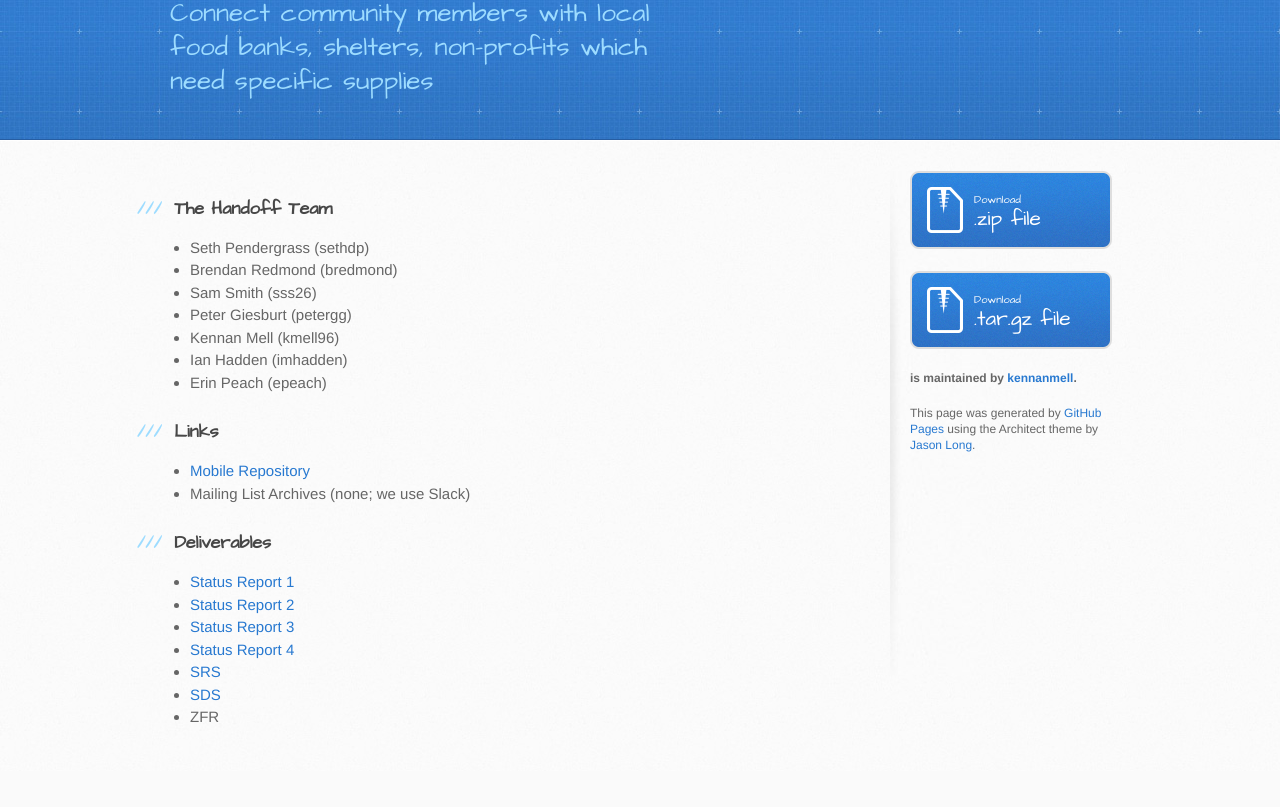
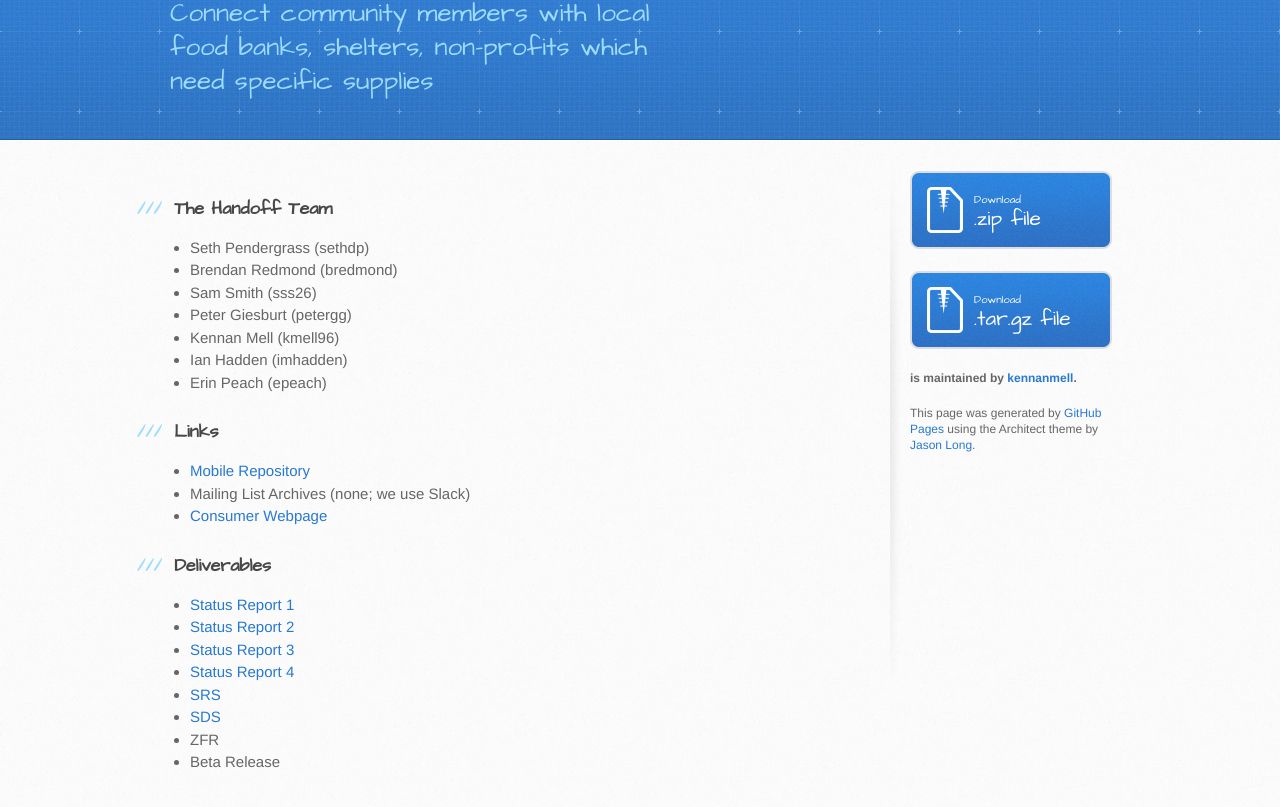
Before and after one commit to kennanmell/Handoff, a website: page index.html in a window 1280 px wide. Shown: the part 129-936 px from the top of the page. Before the commit the page ends 900 px from the top, so only its background shows below. Drawn offline with Linux system fonts and the light colour scheme.

```diff
--- a/index.html
+++ b/index.html
@@ -47,6 +47,7 @@
 <ul>
 <li><a href="https://github.com/kennanmell/Handoff">Mobile Repository</a></li>
 <li>Mailing List Archives (none; we use Slack)</li>
+<li><a href="https://sites.google.com/a/uw.edu/handoff/home">Consumer Webpage</a></li>
 </ul>
 
 <h3>
@@ -60,6 +61,7 @@
 <li><a href="https://docs.google.com/document/d/1vWNAnATcPzw5KWn3t_P64o-IljKZ3VTaXpC_q2KYVfg/edit">SRS</a></li>
 <li><a href="https://drive.google.com/open?id=1iC6EcRj5bxwgFf13Wzo3nvX2wX9IjRAfEDyYiWyWm7o">SDS</a></li>
 <li>ZFR</li>
+<li>Beta Release</li>
 </ul>
         </section>
 
```
Also changed, not shown: 1 other file.
